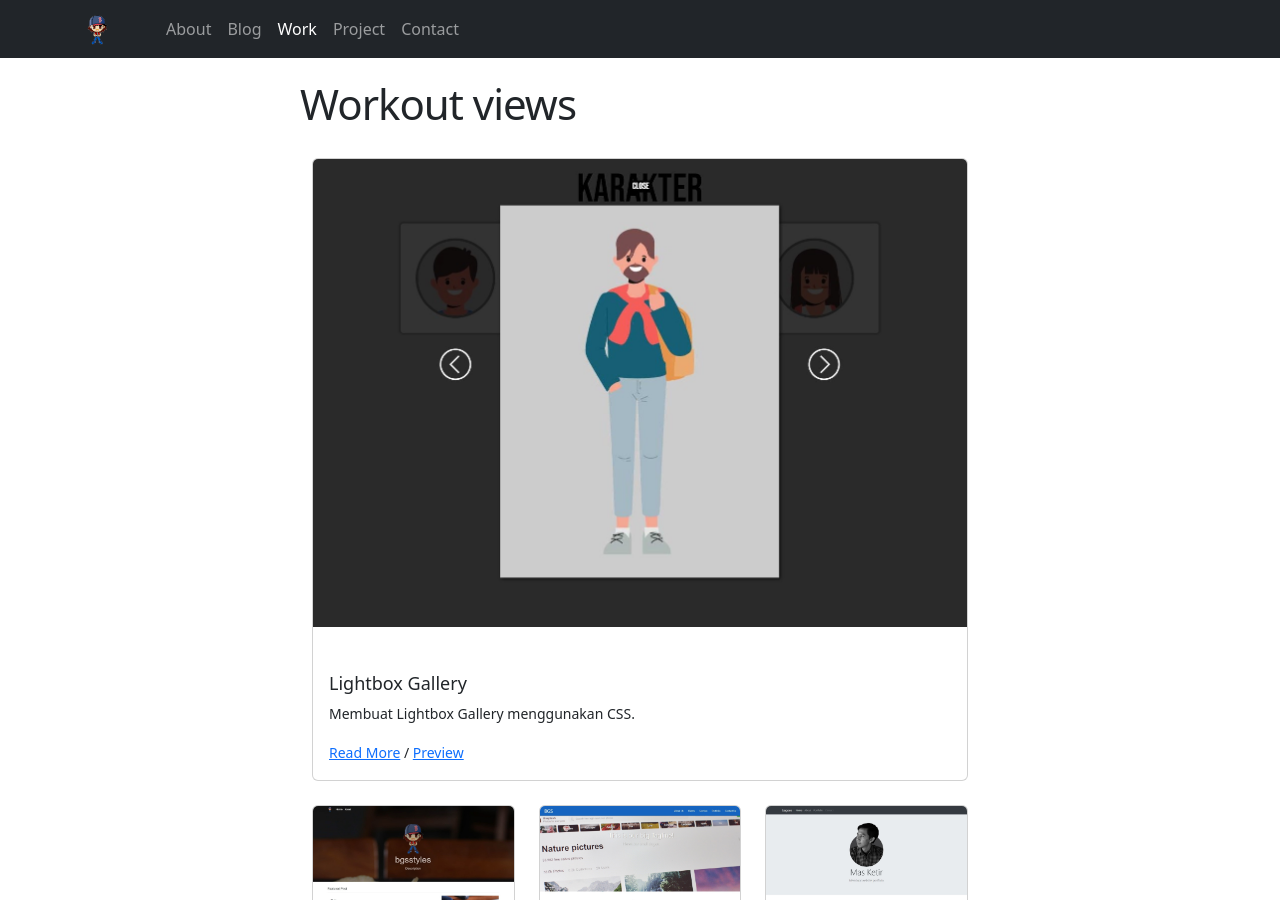
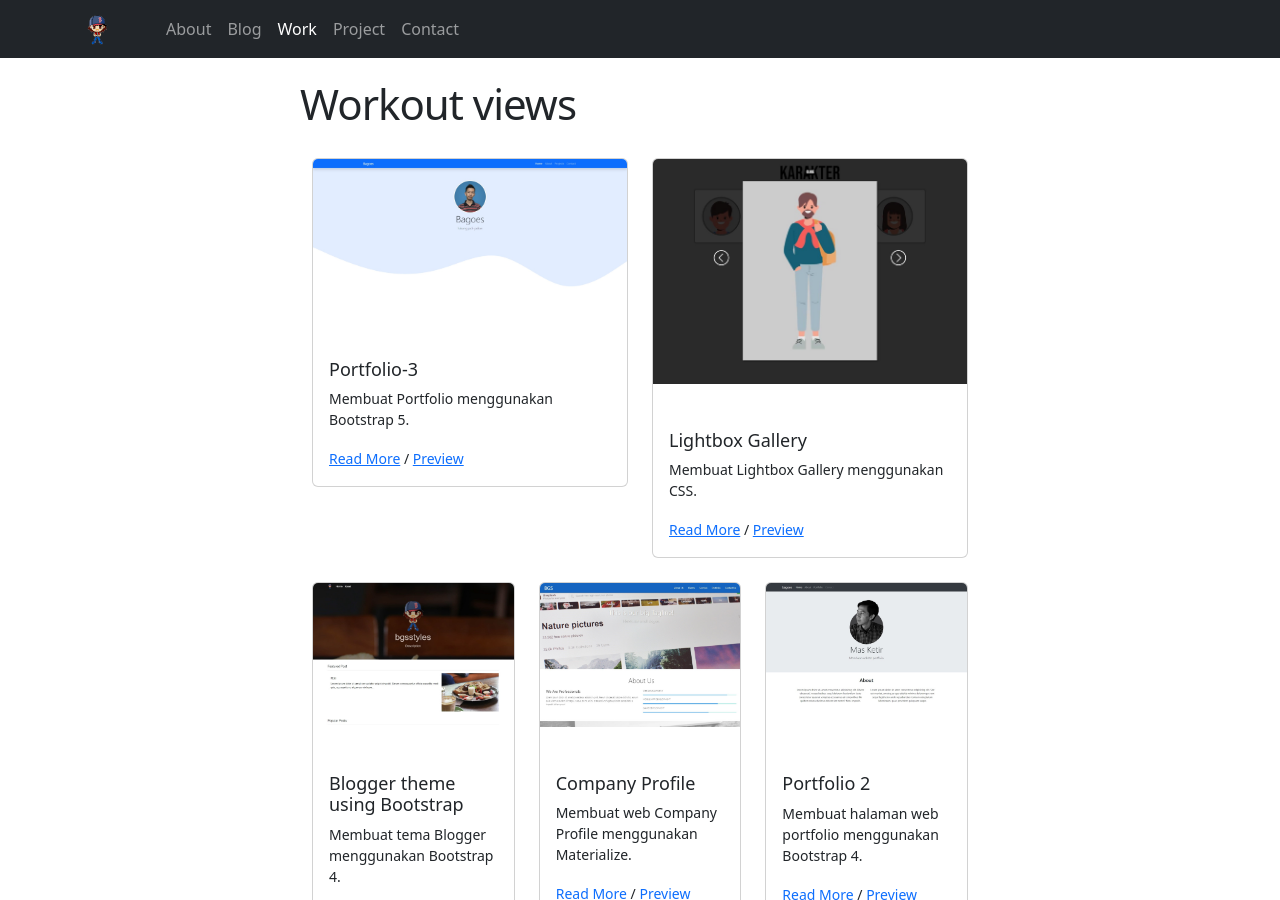
Before and after one commit to bagoes/bagoes.github.io, a Jekyll site: the page built from work.html, in a window 1280 px wide and 900 px high. Built offline with Jekyll 4.4.1, drawn with Linux system fonts in a browser that asks for light colours; some of the changed text lies outside the part shown.

Commit message:
add post halaman web portfolio 3

```diff
--- a/work.html
+++ b/work.html
@@ -6,6 +6,19 @@ permalink: /work/
 <div class="container">
 
     <div class="row mb-4">
+        <div class="col-md">
+            <div class="card">
+                <img src="/assets/img/thumbs/8.jpg" class="card-img-top" alt="...">
+                <div class="card-body">
+                    <h5 class="card-title">Portfolio-3</h5>
+                    <small class="text-decoration-none">
+                        <p class="card-text">Membuat Portfolio menggunakan Bootstrap 5.</p>
+                        <a href="#">Read More</a> /
+                        <a href="/portfolio-3/">Preview</a>
+                    </small>
+                </div>
+            </div>
+        </div>
         <div class="col-md">
             <div class="card">
                 <img src="/assets/img/thumbs/7.jpg" class="card-img-top" alt="...">
@@ -28,7 +41,7 @@ permalink: /work/
                 <div class="card-body">
                     <h5 class="card-title">Blogger theme using Bootstrap</h5>
                     <small class="text-decoration-none">
-                        <p class="card-text">Membuat tema Blogger menggunakan Bootstrap.</p>
+                        <p class="card-text">Membuat tema Blogger menggunakan Bootstrap 4.</p>
                         <a href="/blog/2021/07/25/bgsstyles-1-blogger-theme">Read More</a> /
                         <a href="https://bgsstyles.blogspot.com/">Preview</a>
                     </small>
@@ -54,7 +67,7 @@ permalink: /work/
                 <div class="card-body">
                     <h5 class="card-title">Portfolio 2</h5>
                     <small class="text-decoration-none">
-                        <p class="card-text">Membuat halaman web portfolio menggunakan Boostrap 4.</p>
+                        <p class="card-text">Membuat halaman web portfolio menggunakan Bootstrap 4.</p>
                         <a href="/blog/2021/01/13/halaman-web-portfolio-2">Read More</a> /
                         <a href="/portfolio-2/">Preview</a>
                     </small>
@@ -70,7 +83,7 @@ permalink: /work/
                 <div class="card-body">
                     <h5 class="card-title">Portfolio 1</h5>
                     <small class="text-decoration-none">
-                        <p class="card-text">Membuat halaman web portfolio menggunakan Boostrap 3.</p>
+                        <p class="card-text">Membuat halaman web portfolio menggunakan Bootstrap 3.</p>
                         <a href="/blog/2021/01/10/halaman-web-portfolio-1">Read More</a> /
                         <a href="/portfolio-1/">Preview</a>
                     </small>
```
Also changed, not shown: _posts/2022-12-27-halaman-web-portfolio-3.md (added, +21 -0 lines), assets/img/posts/2022-12-27-1.jpeg (added), assets/img/thumbs/8.jpg (added).
